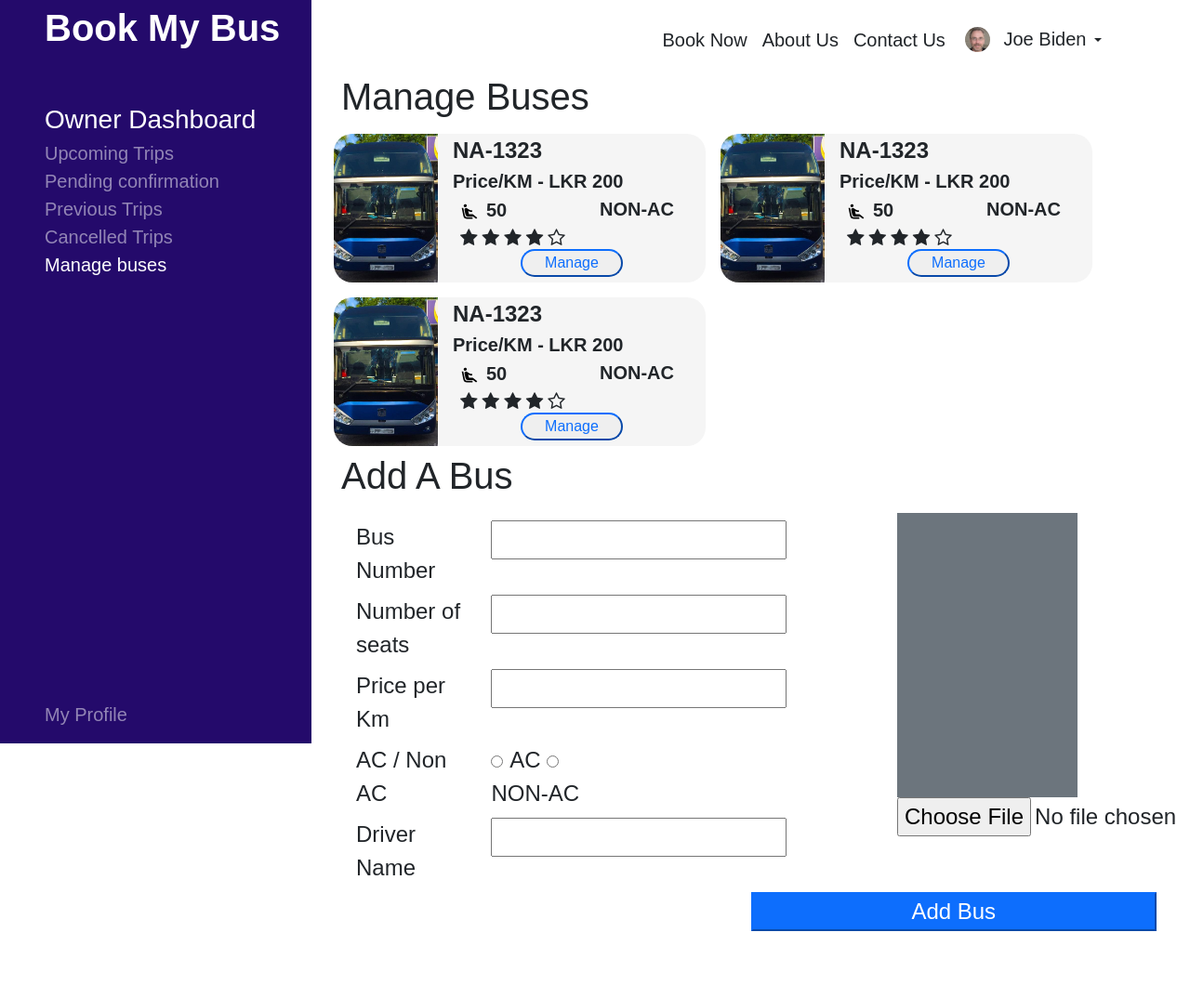
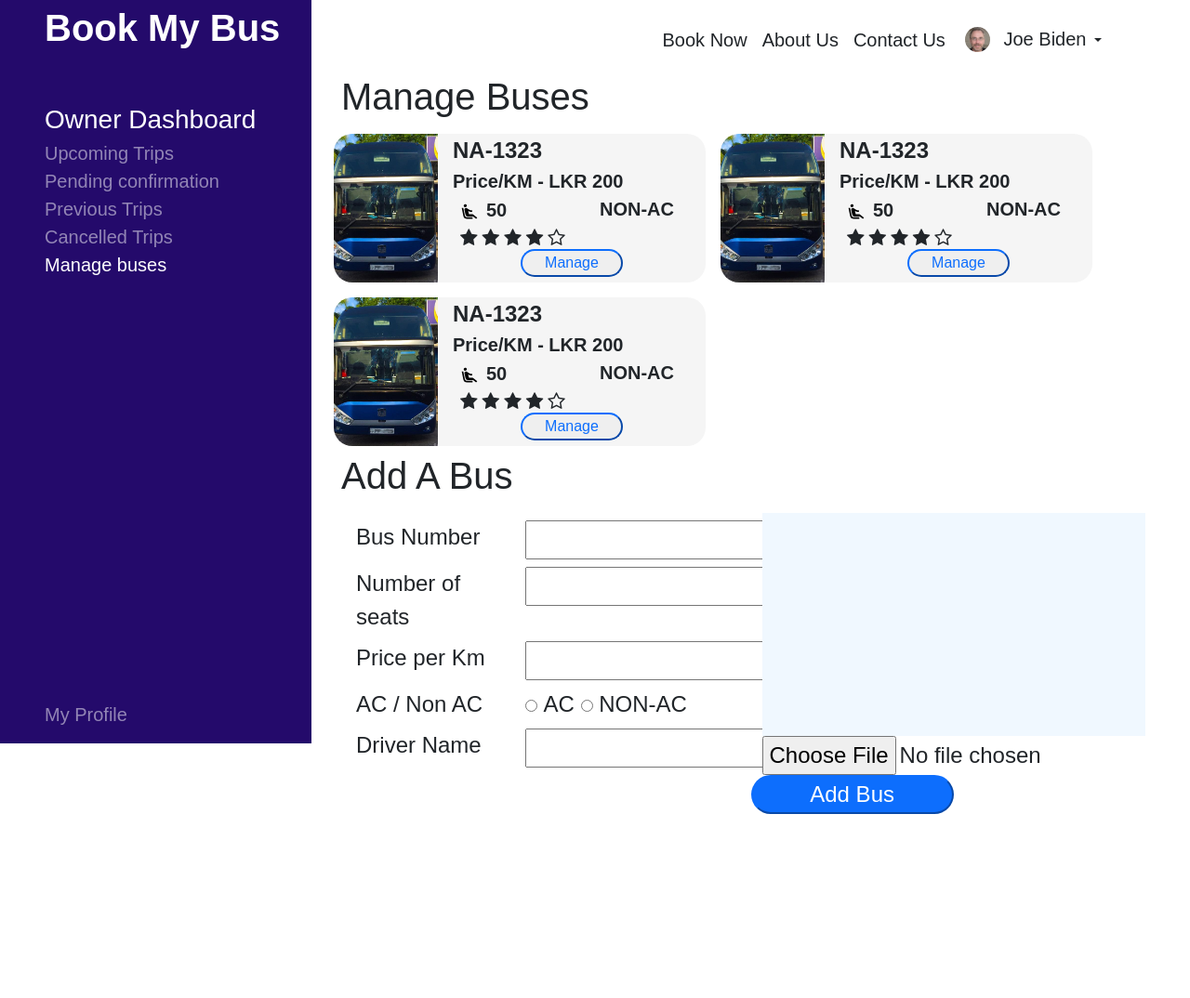
Before and after one commit to Thenuri/G01-COMF4004-22, a web app: file ManageBus.html in a window 1280 px wide. Shown: the whole page at 93% size. After the commit the page ends 876 px from the top, so only its background shows below. Run offline with its HTML, style and script files only (its server is not run), Linux system fonts and the light colour scheme; some web fonts are replaced.

Commit message:
Improved Add Bus Image Feature

```diff
--- a/ManageBus.html
+++ b/ManageBus.html
@@ -226,43 +226,43 @@
             <h1  class="p-2" id="add-a-bus">Add A Bus</h1>
             <div id="add-a-bus-form" class="fs-4 mx-4">
                 <div class="row">
-                    <div class="col-8">
+                    <div class="col-6">
                         <div class="row my-2">
-                            <div class="col-3">
-                                <label class="bus-number">Bus Number</label>
+                            <div class="col-5">
+                            <label class="bus-number">Bus Number</label>
 
                             </div>
-                            <div class="col-3">
+                            <div class="col-6">
                                 <input type="text" name="bus-number">
 
                             </div>
                         </div>
                         <div class="row my-2">
-                            <div class="col-3">
+                            <div class="col-5">
                                 <label class="num-of-seats">Number of seats</label>
 
                             </div>
-                            <div class="col-3">
+                            <div class="col-6">
                                 <input type="text" name="num-of-seats">
 
                             </div>
                         </div>
                         <div class="row my-2">
-                            <div class="col-3">
+                            <div class="col-5">
                                 <label class="price-per-km">Price per Km</label>
 
                             </div>
-                            <div class="col-3">
+                            <div class="col-6">
                                 <input type="text" name="price-per-km"><br>
 
                             </div>
                         </div>
                         <div class="row my-2">
-                            <div class="col-3">
+                            <div class="col-5">
                                 <span>AC / Non AC</span>
 
                             </div>
-                            <div class="col-3">
+                            <div class="col-6">
                                 <input type="radio" name="ac-status" id="ac">
                                 <label for="ac">AC</label>
                                 <input type="radio" name="ac-status" id="non-ac">
@@ -270,11 +270,11 @@
                             </div>
                         </div>
                         <div class="row my-2">
-                            <div class="col-3">
+                            <div class="col-5">
                                 <label class="driver-name">Driver Name</label>
 
                             </div>
-                            <div class="col-3">
+                            <div class="col-6">
                                 <input type="text" name="driver-name">
 
                             </div>
@@ -283,15 +283,16 @@
 
                     </div>
 
-                    <div class="col-3">
-                        <div class="w-100 h-75 bg-secondary">
-                            <img src="" alt="" id="bus-img-display">
-                        </div>
+                    <div class="col-6 ">
+
+                            <div id="bus-img-display"></div>
+
+
 
                         <input type="file" name="bus-image" id="bus-img-upload">
                     </div>
                     <div class="col-6"></div>
-                    <button class="btn-primary col-6 " type="submit">Add Bus</button>
+                    <button class="btn-primary col-3 rounded-pill " type="submit">Add Bus</button>
 
                 </div>
 
@@ -306,6 +307,18 @@
 
     <script>
 
+        // Display uploaded image
+        // select the elements
+        const imageUploadInput = document.getElementById("bus-img-upload")
+        const imageDisplay = document.getElementById("bus-img-display")
+
+        imageUploadInput.addEventListener( "change", displayImg )
+
+        function displayImg() {
+            console.log("Upload")
+            imgObjUrl = URL.createObjectURL(imageUploadInput.files[0])
+            imageDisplay.style.backgroundImage = `url(${imgObjUrl})`;
+        }
 
         // Sidebar menu link color to white for selected link.
             // get a node list of the sidebar links
--- a/css/syntax3.css
+++ b/css/syntax3.css
@@ -74,3 +74,11 @@
     border-radius: 20px;
     background-color: #f5f5f5;
 }
+
+#bus-img-display {
+    width: 100%;
+    height: 15rem;
+    background-color: aliceblue;
+    background-size: cover;
+
+}
```
